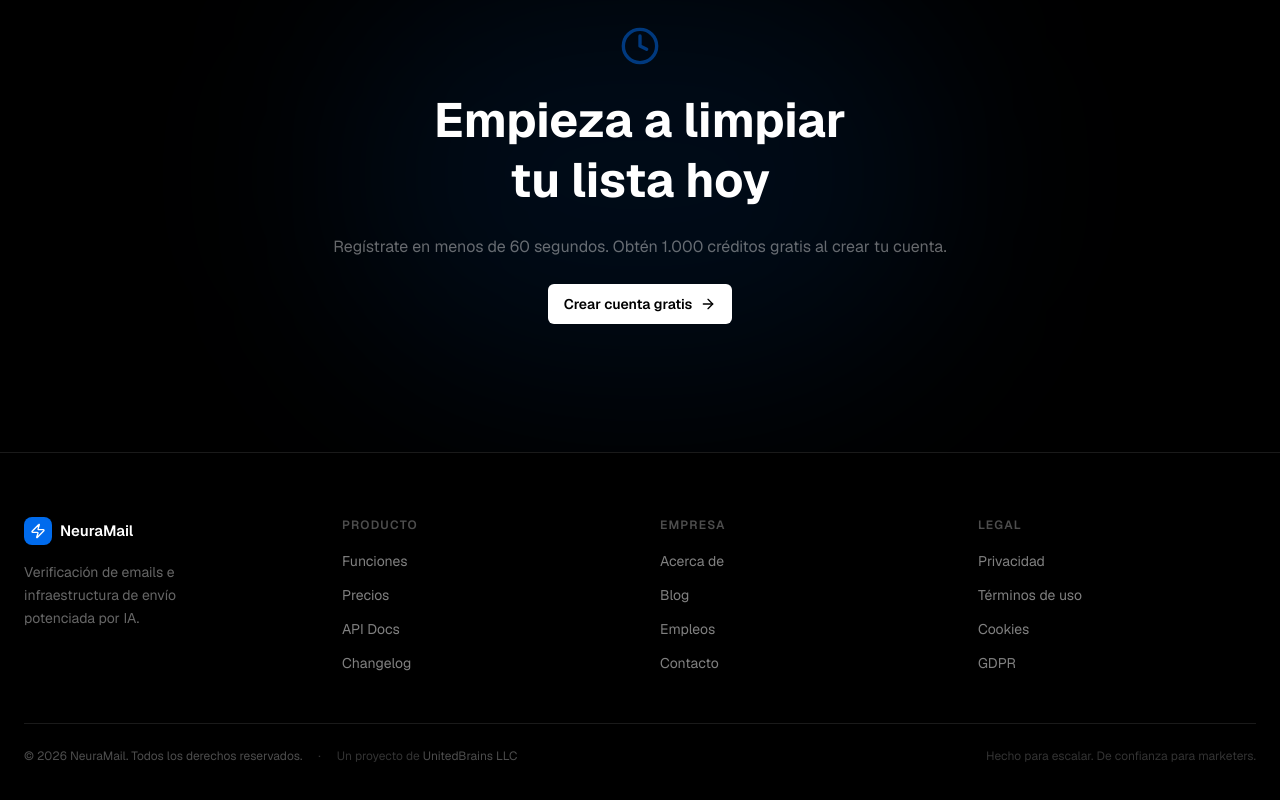
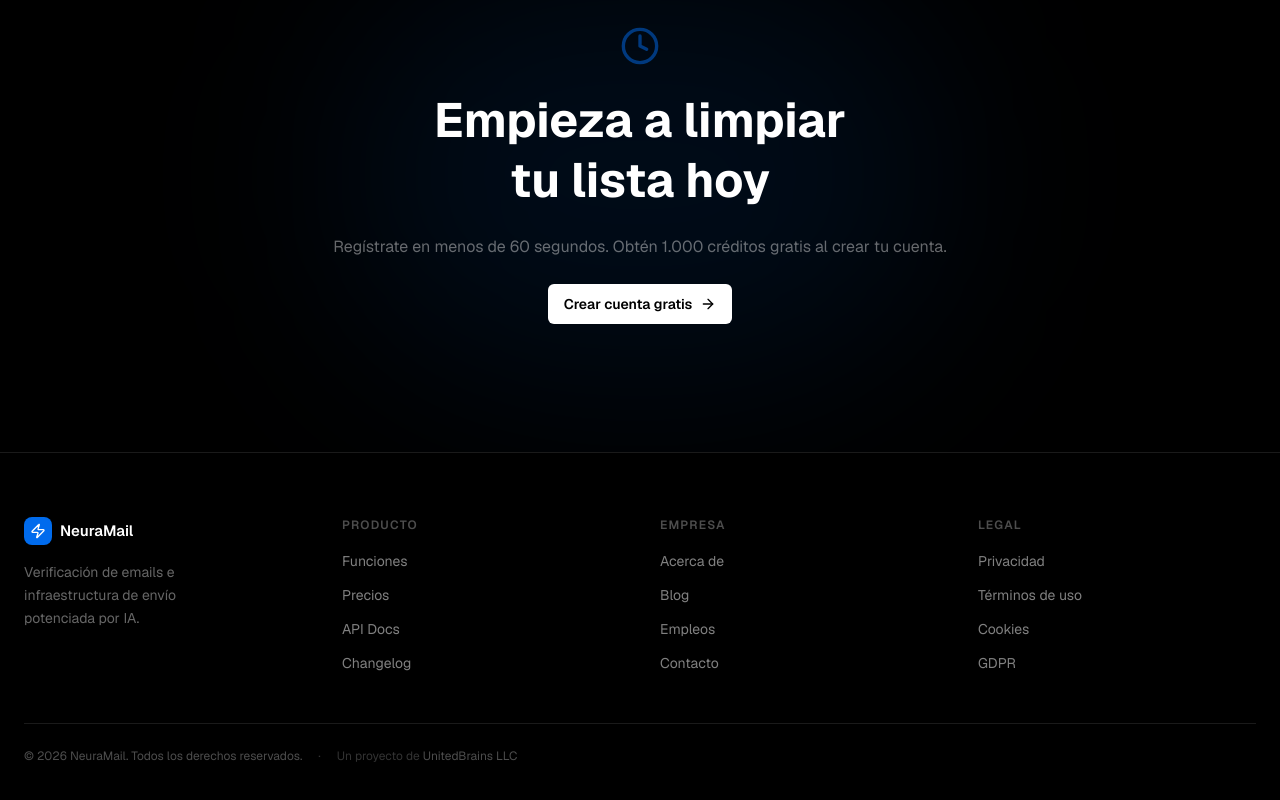
Before and after one commit to danielsalcedobernier/neura-mail, a Next.js app: page / in a window 1280 px wide. Shown: the part 3410-4210 px from the top of the page. Built offline with nearby package versions, Linux system fonts and the light colour scheme; no server answers; the database is empty.

Commit message:
remove 'tr.trusted' line from footer
Remove static trust text from footer while preserving translation key.

```diff
--- a/components/marketing/footer.tsx
+++ b/components/marketing/footer.tsx
@@ -54,7 +54,7 @@ export default function MarketingFooter({ lang }: { lang: Lang }) {
             <span className="hidden sm:inline text-white/20 text-xs">·</span>
             <p className="text-xs text-white/20">Un proyecto de <span className="text-white/30">UnitedBrains LLC</span></p>
           </div>
-          <p className="text-xs text-white/20">{tr.trusted}</p>
+
         </div>
       </div>
     </footer>
```
